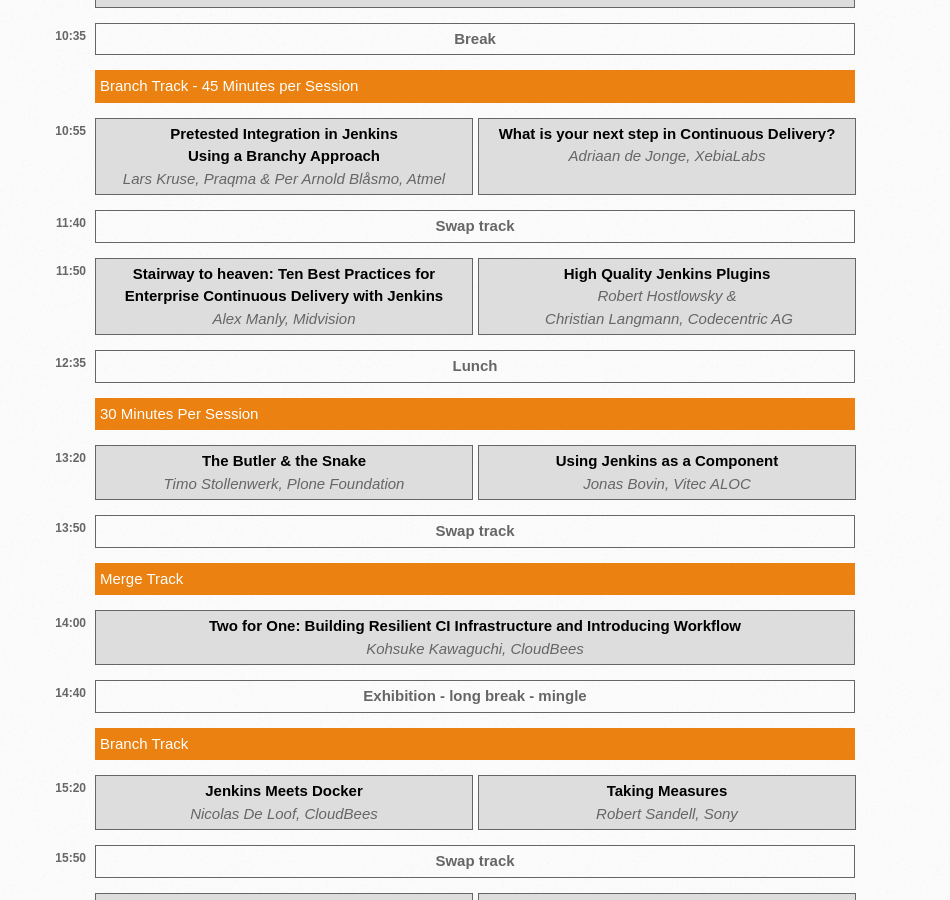
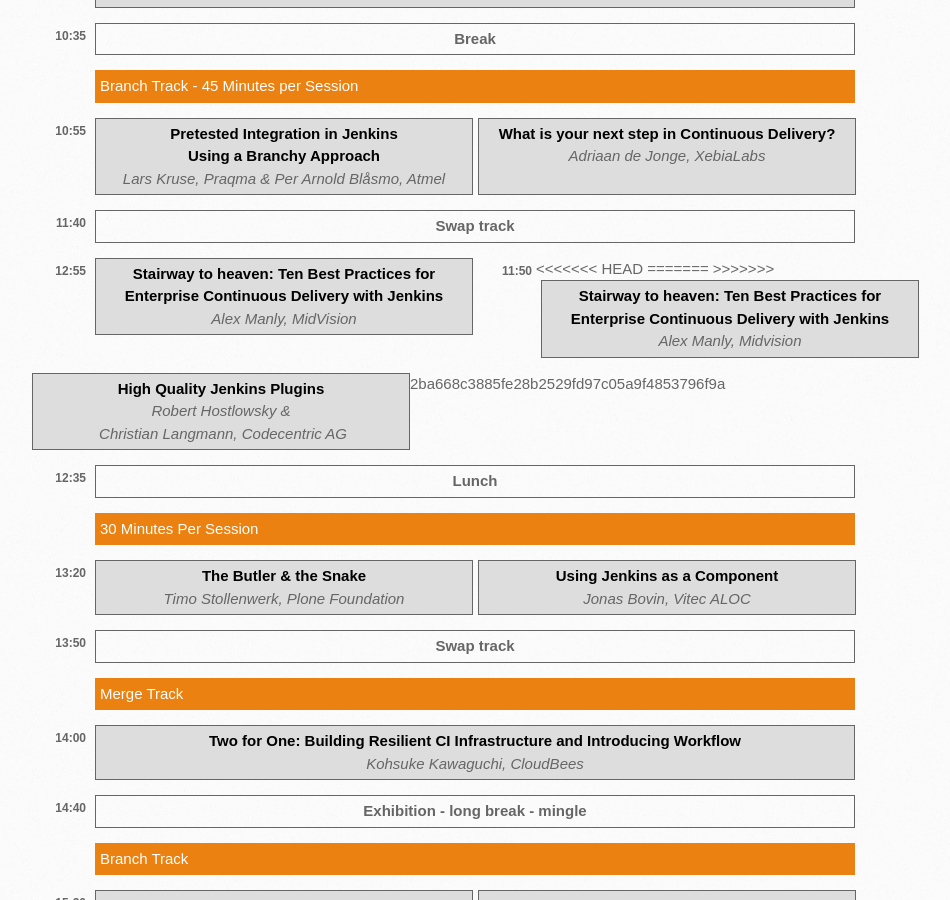
Before and after one commit to JCICPH/jcicph.github.io, a Jekyll site: the page built from agenda/index.md, in a window 1280 px wide and 900 px high, scrolled down 607 px. Shown: the whole window, without its empty margins (143-1093 px from the left). Built offline with Jekyll 4.4.1, drawn with Linux system fonts in a browser that asks for light colours; nearby versions of some CDN libraries.

Commit message:
Integrated origin/ready/adam

```diff
--- a/agenda/index.md
+++ b/agenda/index.md
@@ -71,8 +71,13 @@
   </div>
 
   <div class="agenda-row">
+<<<<<<< HEAD
+    <div class="agenda-column agenda-column-time timestamp">12:55</div>
+    <div class="agenda-column agenda-col2 agenda-item"><a href="/program#stairway">Stairway to heaven: Ten Best Practices for Enterprise Continuous Delivery with Jenkins</a><br/><em>Alex Manly, MidVision</em></div>
+=======
     <div class="agenda-column agenda-column-time timestamp">11:50</div>
     <div class="agenda-column agenda-col2 agenda-item"><a href="/program#stairway">Stairway to heaven: Ten Best Practices for Enterprise Continuous Delivery with Jenkins</a><br/><em>Alex Manly, Midvision</em></div>
+>>>>>>> 2ba668c3885fe28b2529fd97c05a9f4853796f9a
     <div class="agenda-column agenda-col2 agenda-item"><a href="/program#plugins">High Quality Jenkins Plugins</a><br/><em>Robert Hostlowsky & <br/>&nbsp;Christian Langmann, Codecentric AG</em></div>
   </div>
 
```
